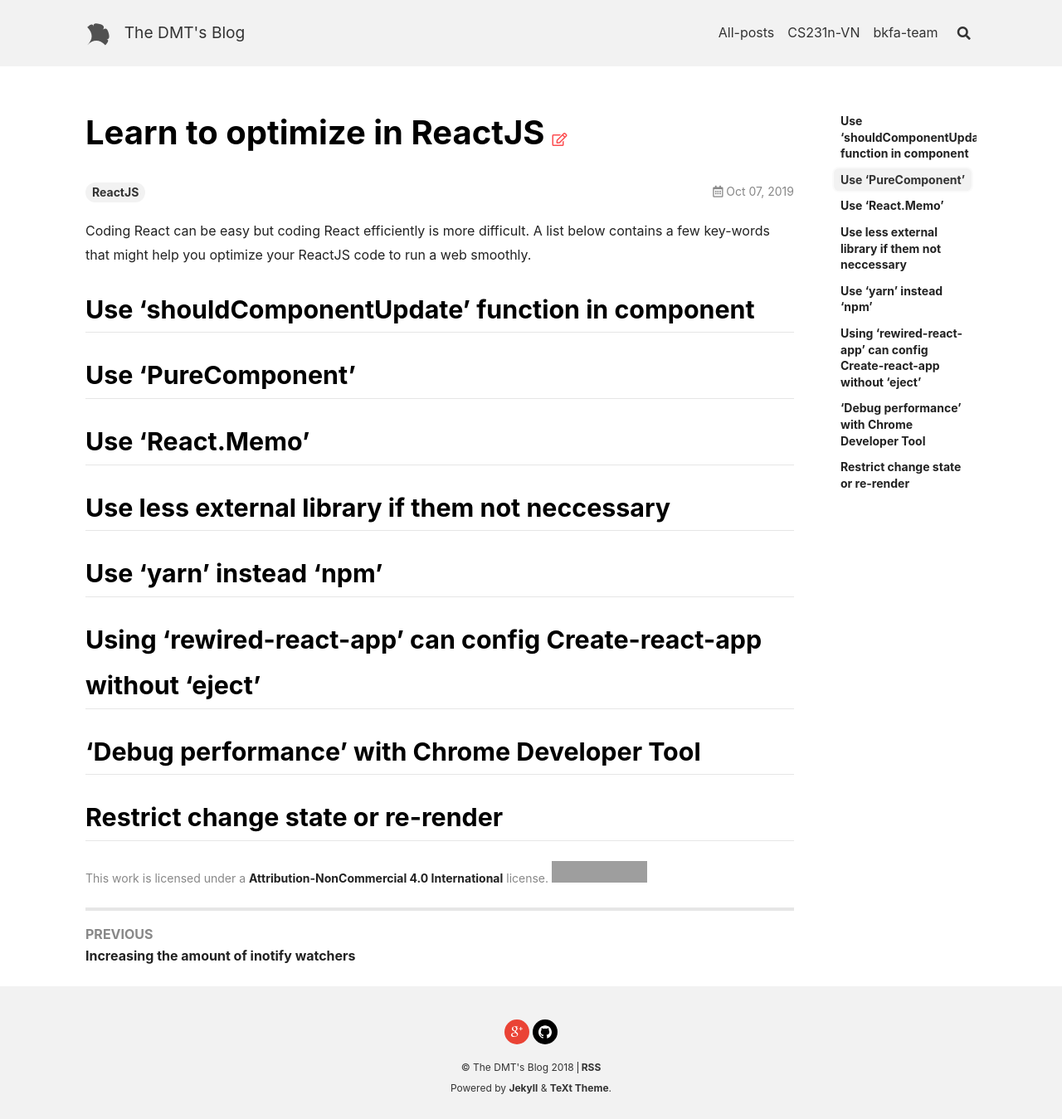
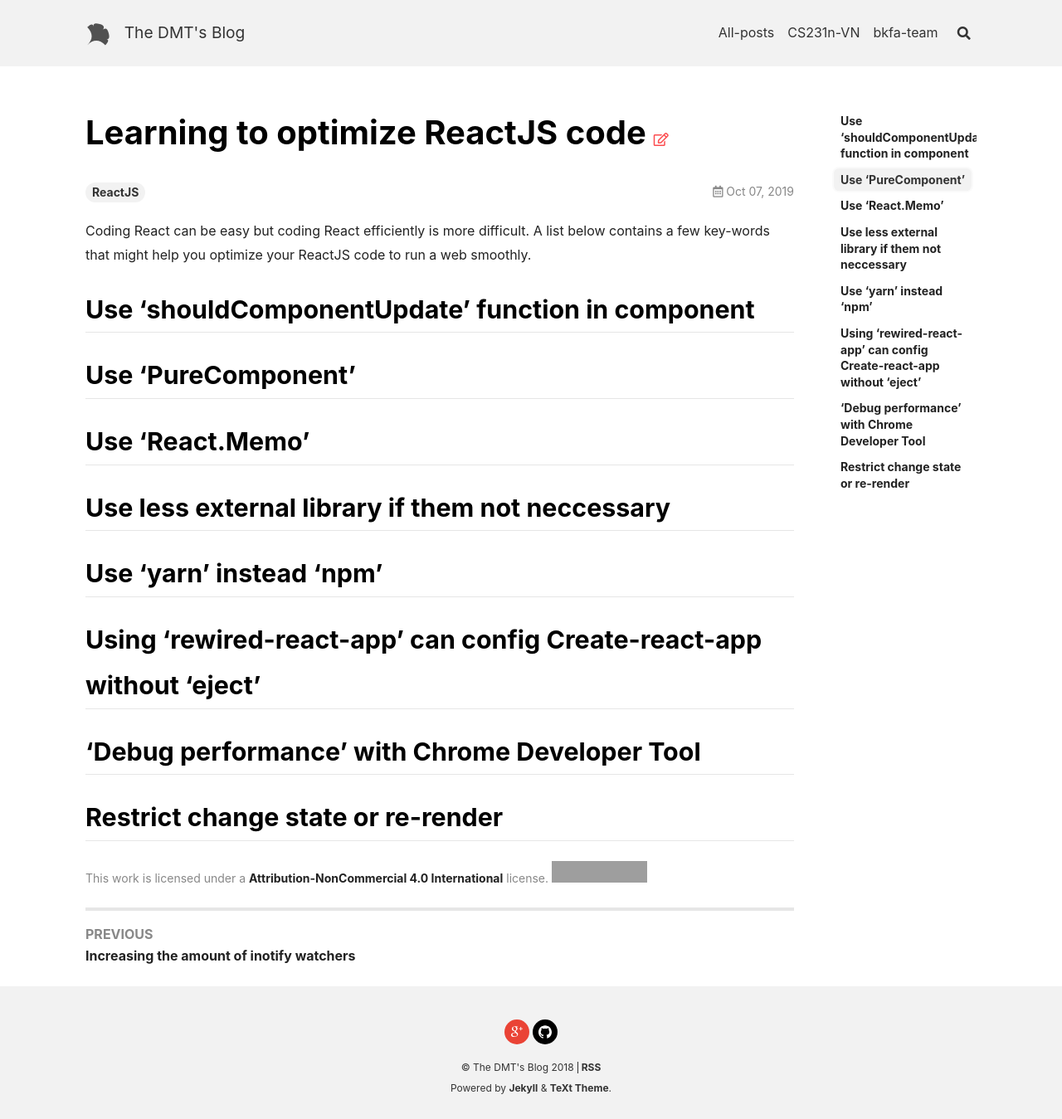
Before and after one commit to damminhtien/damminhtien.github.io, a Jekyll site: the page built from _posts/2019-10-07-Optimize_react.md, in a window 1280 px wide. Shown: the whole page at 83% size. Built offline with Jekyll 4.4.1, drawn with Linux system fonts in a browser that asks for light colours; nearby versions of some CDN libraries; grey boxes are pictures that could not be loaded.

Commit message:
Update 2019-10-07-Optimize_react.md

```diff
--- a/_posts/2019-10-07-Optimize_react.md
+++ b/_posts/2019-10-07-Optimize_react.md
@@ -1,5 +1,5 @@
 ---
-title: Learn to optimize in ReactJS
+title: Learning to optimize ReactJS code
 tags: ReactJS
 ---
 
```
